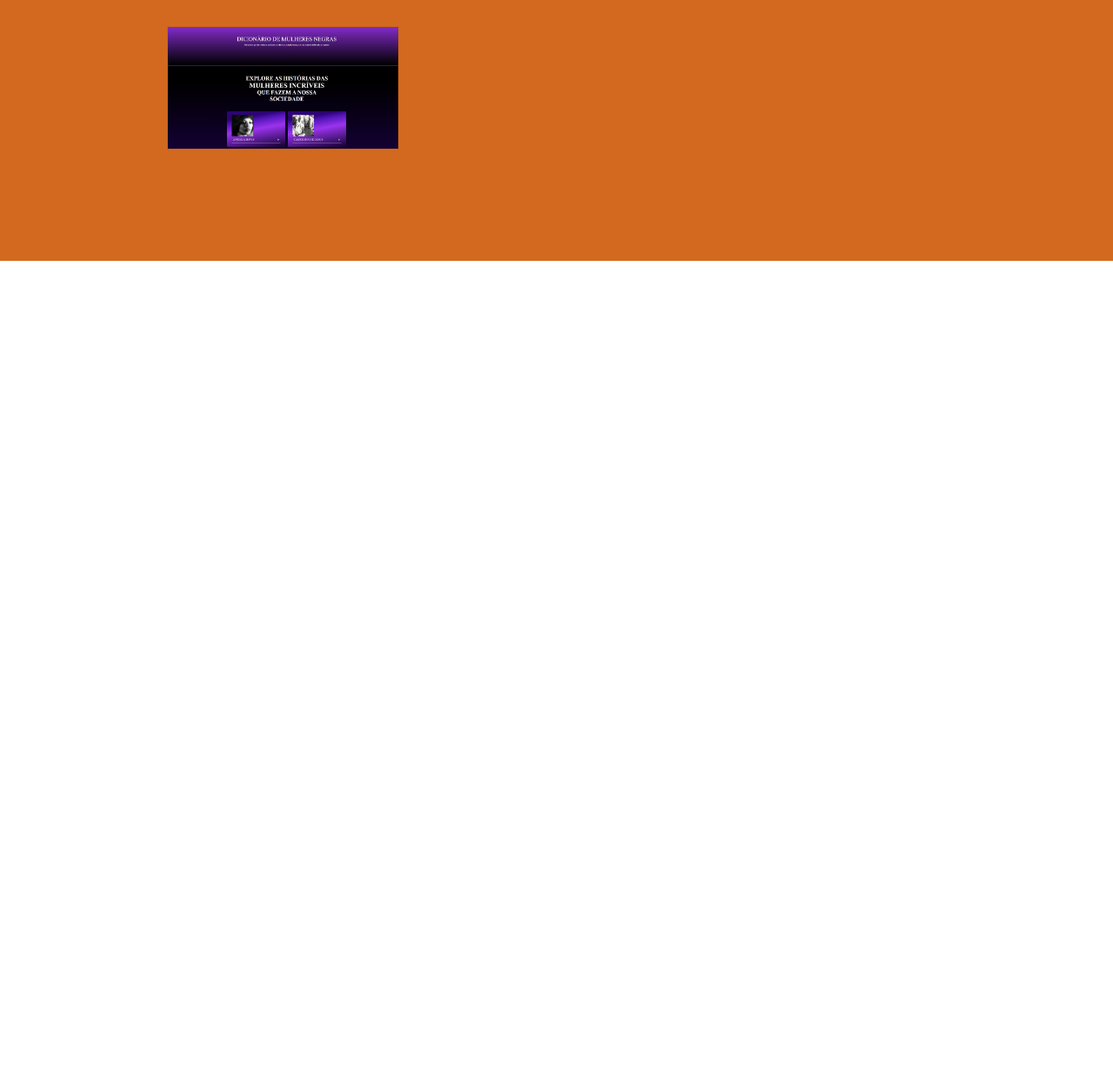
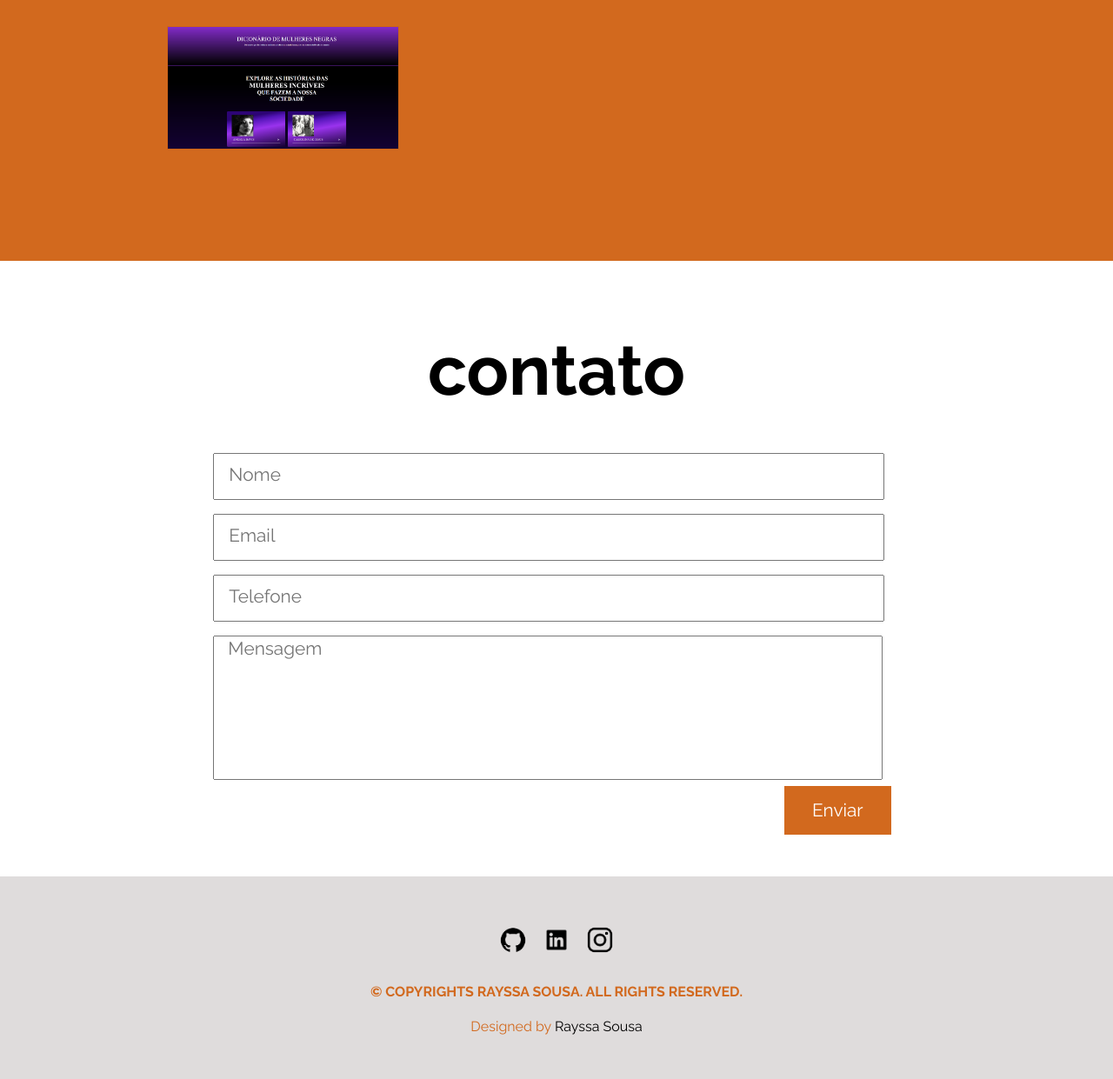
Before and after one commit to rayssassousa22/personal-portfolio, a plain HTML site: page index.html in a window 1280 px wide. Shown: the part 2561-3802 px from the top of the page at 87% size. Before the commit the page ends 2861 px from the top, so only its background shows below. Drawn offline with Linux system fonts and the light colour scheme.

Commit message:
doing my landing page footer

```diff
--- a/assets/stylesheet.css
+++ b/assets/stylesheet.css
@@ -280,3 +280,107 @@ main ul li{
 -moz-box-shadow: 26px 24px 38px -3px rgba(0,0,0,0.35);
 box-shadow: 26px 24px 38px -3px rgba(0,0,0,0.35);
 }
+
+.contact-me{
+    height: fit-content;
+    display: flex;
+    padding: 3rem 0;
+    align-items: right;
+}
+
+.organize-content{
+    margin-left: auto;
+    margin-right: auto;
+    display: flex;
+    flex-direction: column;
+    align-items: flex-end;
+}
+
+.organize-content h2{
+    font-size: 5rem;
+    text-align: center;
+    display: block;
+    width: 100%;
+}
+
+.organize-content form input{
+    height: 3rem;
+}
+
+.organize-content form input::placeholder, textarea::placeholder{
+    font-size: 1.3rem;
+}
+
+.organize-content form input, textarea{
+    width: 95%;
+    margin-top: 1rem;
+    padding-left: 1rem;
+}
+
+textarea{
+    resize: none;
+    height: 10rem;
+}
+
+.organize-content form input:hover, textarea:hover{
+    background-color: rgb(240, 236, 236);
+}
+
+.organize-content form input:focus, textarea:focus{
+    outline: .5px solid red;
+    border: 0;
+}
+
+.send-message{
+    margin: 0;
+    margin-right: 10px;
+    padding: 1rem 2rem;
+    font-size: 1.3rem;
+    color: white;
+    background-color: chocolate;
+    border: 0;
+}
+
+.send-message:hover{
+    cursor: pointer;
+    background-color: rgb(201, 197, 197);
+    transition: 2s linear;
+}
+
+footer{
+    height: fit-content;
+    background-color: rgb(223, 220, 220);
+    padding: 3rem 0;
+    display: flex;
+    flex-direction: column;
+    align-items: center;
+}
+
+footer ul{
+    display: flex;
+    margin: 0;
+    padding: 0;
+}
+
+footer ul li {
+    list-style: none;
+}
+
+footer p, footer h4{
+    margin: 0;
+}
+
+footer h4{
+    text-transform: uppercase;
+    color: chocolate;
+    margin: 1rem 0;
+}
+
+footer p{
+    color: chocolate;
+}
+
+footer #destaque{
+    color: black;
+    cursor: pointer;
+}
--- a/index.html
+++ b/index.html
@@ -154,6 +154,31 @@
                 </div>
             </div>
         </section>
+
+        <section class="contact-me">
+            <div class="organize-content">
+                <h2>contato</h2>
+                <form>
+                    <input type="text" id="nome" placeholder="Nome">
+                    <input type="email" id="email" placeholder="Email">
+                    <input type="tel" id="telefone" placeholder="Telefone">
+                    <textarea placeholder="Mensagem" id="mensagem"></textarea>
+                </form>
+                <button class="send-message" type="submit">Enviar</button>
+            </div>
+        </section>
     </main>
+
+    <footer>
+        <ul class="social-media-links">
+            <a href="#"><li><img src="/assets/images/1.png" alt=""></li></a>
+            <a href="#"><li><img src="/assets/images/2.png" alt=""></li></a>
+            <a href="#"><li><img src="/assets/images/3.png" alt=""></li></a>
+        </ul>
+
+        <h4>© Copyrights Rayssa Sousa. All rights reserved.</h4>
+
+        <p>Designed by <span id="destaque">Rayssa Sousa</span></p>
+    </footer>
 </body>
 </html>
```
